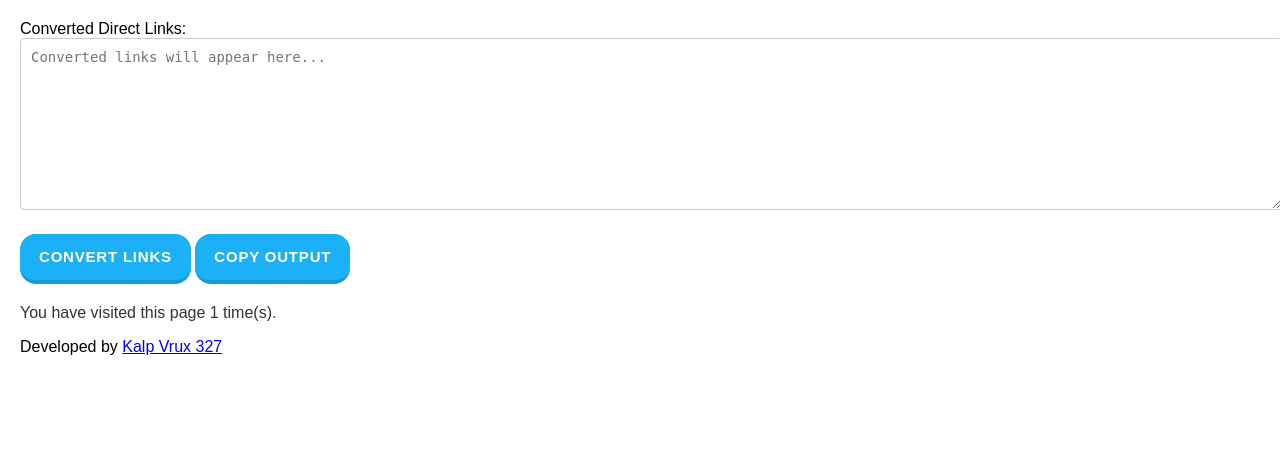
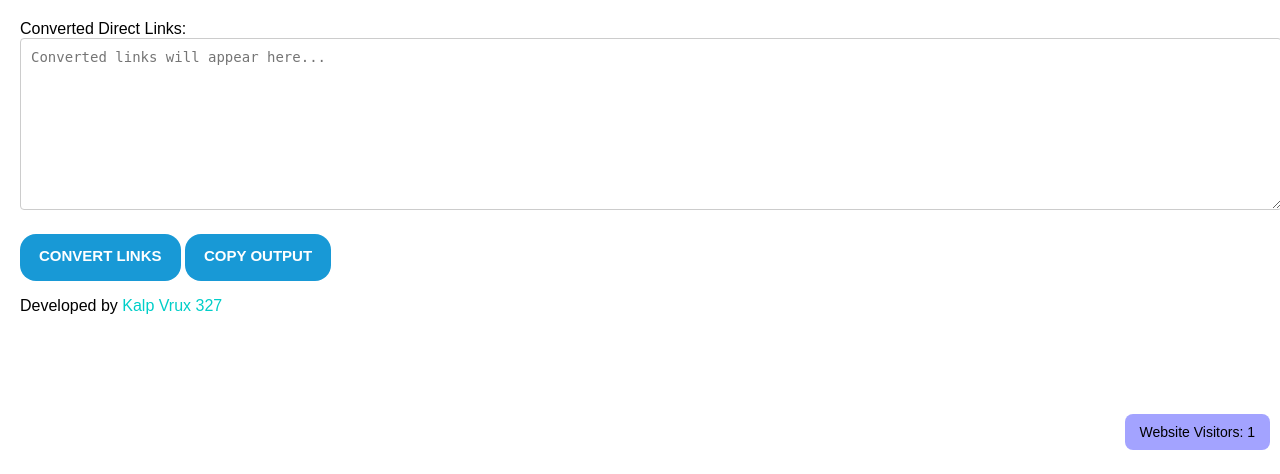
Before and after one commit to kakadhola/Fitgirl-Link-grabber, a Flask app: page / in a window 1280 px wide. Shown: the part 326-800 px from the top of the page. Run offline with Flask 3, Linux system fonts and the light colour scheme.

Commit message:
Update index.html

```diff
--- a/templates/index.html
+++ b/templates/index.html
@@ -3,7 +3,7 @@
 <head>
     <meta charset="UTF-8">
     <meta name="viewport" content="width=device-width, initial-scale=1.0">
-    <title>Link Converter</title>
+    <title>Link Converter with Visitor Counter</title>
     <style>
         body {
             font-family: Arial, sans-serif;
@@ -18,67 +18,23 @@
             border: 1px solid #ccc;
             border-radius: 4px;
         }
-        /* From Uiverse.io by cssbuttons-io */
         button {
             appearance: button;
             background-color: #1899D6;
             border: solid transparent;
             border-radius: 16px;
             border-width: 0 0 4px;
-            box-sizing: border-box;
             color: #FFFFFF;
             cursor: pointer;
-            display: inline-block;
             font-size: 15px;
             font-weight: 700;
-            letter-spacing: .8px;
-            line-height: 20px;
             margin: 0;
-            outline: none;
-            overflow: visible;
             padding: 13px 19px;
-            text-align: center;
             text-transform: uppercase;
-            touch-action: manipulation;
-            transform: translateZ(0);
-            transition: filter .2s;
-            user-select: none;
-            -webkit-user-select: none;
-            vertical-align: middle;
-            white-space: nowrap;
         }
-
-        button:after {
-            background-clip: padding-box;
-            background-color: #1CB0F6;
-            border: solid transparent;
-            border-radius: 16px;
-            border-width: 0 0 4px;
-            bottom: -4px;
-            content: "";
-            left: 0;
-            position: absolute;
-            right: 0;
-            top: 0;
-            z-index: -1;
-        }
-
-        button:main, button:focus {
-            user-select: auto;
-        }
-
-        button:hover:not(:disabled) {
+        button:hover {
             filter: brightness(1.1);
         }
-
-        button:disabled {
-            cursor: auto;
-        }
-
-        button:active:after {
-            border-width: 0 0 0px;
-        }
-
         button:active {
             padding-bottom: 10px;
         }
@@ -88,7 +44,7 @@
             border-radius: 4px;
             margin-bottom: 20px;
             overflow: hidden;
-            display: none; /* Initially hidden */
+            display: none;
         }
         #loadingBar {
             width: 0;
@@ -97,14 +53,20 @@
             transition: width 0.3s ease;
         }
         #visitorCounter {
-            margin-top: 20px;
-            font-size: 16px;
-            color: #333;
+            position: fixed;
+            bottom: 10px;
+            right: 10px;
+            background-color: rgba(125, 125, 255, 0.7);
+            padding: 10px 15px;
+            border-radius: 8px;
+            font-size: 14px;
         }
     </style>
 </head>
 <body>
     <h1>Link Converter</h1>
+
+    <p id="visitorCounter">Loading visitor count...</p>
 
     <p>FuckingFast Link Grabber is a tool designed to quickly extract and convert URLs into direct download links, streamlining the process of accessing content from various sources.</p>
 
@@ -121,29 +83,26 @@
     <button onclick="convertLinks()">Convert Links</button>
     <button onclick="copyOutput()">Copy Output</button>
 
-    <!-- Visitor Counter Display -->
-    <div id="visitorCounter"></div>
+    <script>
+        // Visitor counter simulation
+        function updateVisitorCounter() {
+            const counterElement = document.getElementById('visitorCounter');
+            let count = localStorage.getItem('visitorCount');
 
-    <script>
-        // Function to update the visitor count
-        function updateVisitorCount() {
-            if (typeof(Storage) !== "undefined") {
-                let visitCount = localStorage.getItem('page_view');
-                if (visitCount) {
-                    visitCount = Number(visitCount) + 1;
-                } else {
-                    visitCount = 1;
-                }
-                localStorage.setItem('page_view', visitCount);
-                document.getElementById('visitorCounter').innerText = `You have visited this page ${visitCount} time(s).`;
+            if (!count) {
+                count = 1;
             } else {
-                document.getElementById('visitorCounter').innerText = "Sorry, your browser does not support web storage...";
+                count = parseInt(count) + 1;
             }
+
+            localStorage.setItem('visitorCount', count);
+            counterElement.textContent = `Website Visitors: ${count}`;
         }
 
-        // Call the function to update and display the visitor count
-        updateVisitorCount();
+        // Run visitor counter update
+        updateVisitorCounter();
 
+        // Link conversion functionality
         async function convertLinks() {
             const inputBox = document.getElementById('inputBox');
             const outputBox = document.getElementById('outputBox');
@@ -204,7 +163,7 @@
     </script>
 
     <footer>
-        <p>Developed by <a href="https://github.com/kalpvrux" target="_blank">Kalp Vrux 327</a></p>
+        <p>Developed by <a style="color: #00CEC8;">Kalp Vrux 327</a></p>
     </footer>
 </body>
 </html>
```
